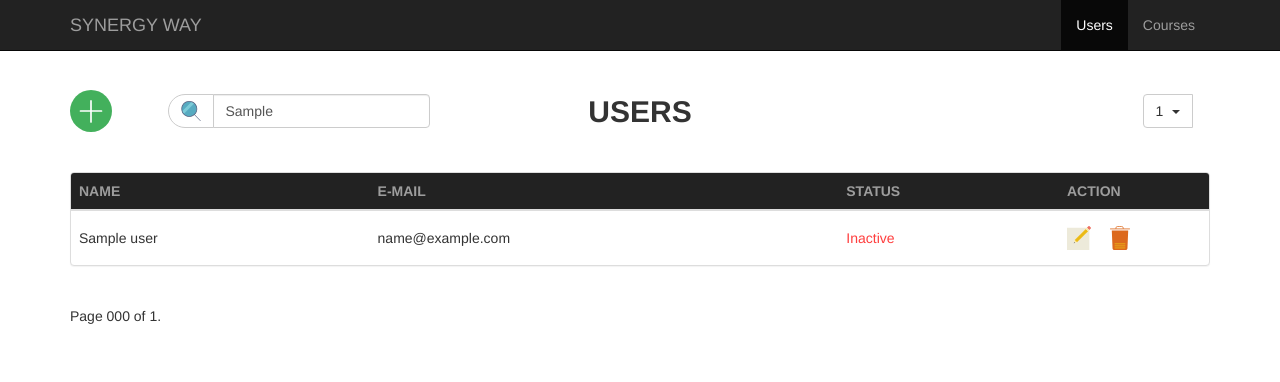
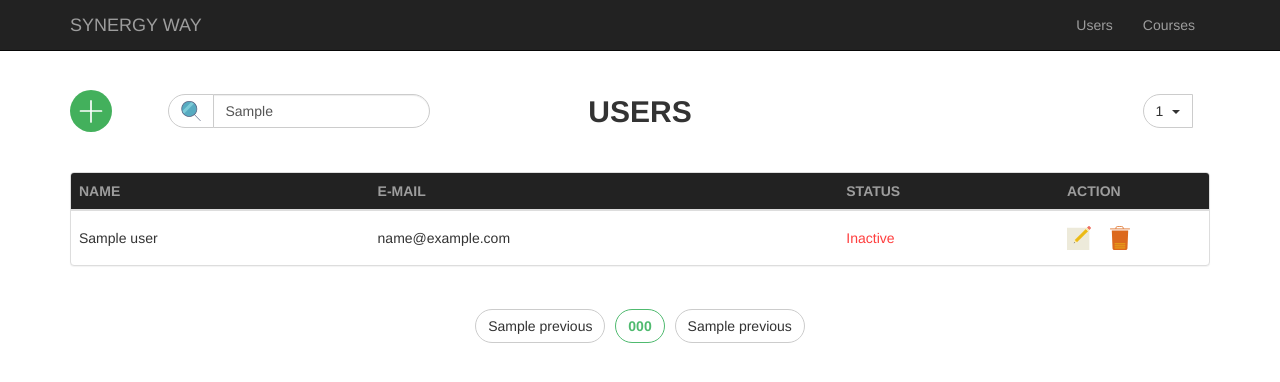
Before and after one commit to Kharmanoid/Synergy_test, a Django app: template Synergy_test/users_app/templates/user_list.html in a window 1280 px wide. Shown: the top 382 px of the page. Run offline with Django 3.2, Linux system fonts and the light colour scheme; the template is opened without the code that fills it: most values are stand-ins (such as "Sample title", 1, 10 or a date in 2020); some libraries are stand-ins or nearby versions.

Commit message:
Updated paginator plus minor changes

```diff
--- a/Synergy_test/users_app/db_access.py
+++ b/Synergy_test/users_app/db_access.py
@@ -8,7 +8,7 @@ CACHE = {}
 
 class DBConnector:
     def __init__(self):
-        self.__connection = MySQLdb.connect(db="Users", user="mysql", password="ws3d1xc")
+        self.__connection = MySQLdb.connect(db="Users")
 
     def __del__(self):
         self.__connection.close()
--- a/Synergy_test/users_app/static/css/users.css
+++ b/Synergy_test/users_app/static/css/users.css
@@ -77,3 +77,21 @@ body {
     color: #4FBA6F;
     text-align: center;
 }
+
+.pagination {
+    width: 100%;
+    text-align: center;
+}
+
+.page-num {
+    border-radius: 30px;
+    text-align: center;
+    text-decoration: none;
+    margin: 3px;
+}
+
+.current {
+    color: #4FBA6F;
+    border-color: #4FBA6F;
+    font-weight: bold;
+}
--- a/Synergy_test/users_app/templates/base_template.html
+++ b/Synergy_test/users_app/templates/base_template.html
@@ -11,6 +11,8 @@
     <link rel="stylesheet" href={% static "css/users.css" %}>
 </head>
 <body>
+    {% url 'user_list' as users_url %}
+    {% url 'course_list' as courses_url %}
     <nav class="navbar navbar-inverse navbar-fixed-top">
         <div class="container">
             <div class="navbar-header">
@@ -25,8 +27,12 @@
             </div>
             <div id="navbar" class="collapse navbar-collapse">
                 <ul class="nav navbar-nav">
-                    <li class="active"><a href="{% url 'user_list' %}">Users</a></li>
-                    <li><a href="{% url 'course_list' %}">Courses</a></li>
+                    <li {% if request.path == users_url %} class="active" {% endif %}>
+                        <a href="{% url 'user_list' %}">Users</a>
+                    </li>
+                    <li {% if request.path == courses_url %} class="active" {% endif %}>
+                        <a href="{% url 'course_list' %}">Courses</a>
+                    </li>
                 </ul>
             </div><!--/.nav-collapse -->
         </div>
--- a/Synergy_test/users_app/templates/user_list.html
+++ b/Synergy_test/users_app/templates/user_list.html
@@ -1,5 +1,6 @@
 {% extends "base_template.html" %}
 {% load static %}
+{% load paginator_tags %}
 {% block page_title %}
     Users
 {% endblock %}
@@ -20,7 +21,7 @@
                             <img src="{% static 'img/search.svg' %}" height="20" width="20">
                         </button>
                     </span>
-                    <input type="text" class="form-control" name="search" value="{{ user_search }}"
+                    <input type="text" class="form-control form-radius" name="search" value="{{ user_search }}"
                            placeholder="Search for name..." >
                 </div>
             </form>
@@ -32,7 +33,7 @@
         <div class="col-xs-1">
             <form method="get">
                 <div class="btn-group">
-                    <button type="button" class="btn btn-default dropdown-togle" data-toggle="dropdown"
+                    <button type="button" class="btn btn-default dropdown-togle form-radius" data-toggle="dropdown"
                             aria-has-popup="true" aria-expanded="false">
                         {{ user_list.paginator.per_page }}
                         <span class="caret" style="margin-left: 5px"></span>
@@ -81,21 +82,33 @@
         </table>
     </div>
 <!-- START PAGINATOR -->
-    <div class="pagination">
+    <div class="pagination" style="">
         <span class="step-links">
             {% if user_list.has_previous %}
                 <a href="{{ request.path }}?page={{ user_list.previous_page_number }}">
-                    <img src="{% static 'img/left-arrow-green.svg' %}" alt="Previous" height="24" width="24"/>
+                    <img src="{% static 'img/left-arrow-green.svg' %}" alt="Previous" height="34" width="34"/>
                 </a>
             {% endif %}
 
-            <span class="current">
-                Page {{ user_list.number }} of {{ user_list.paginator.num_pages }}.
+            {% for previous in user_list.number|previous_range %}
+                <a href="{{ request.path }}?page={{ previous }}" class="btn btn-default page-num">
+                    {{ previous }}
+                </a>
+            {% endfor %}
+
+            <span class="btn page-num current">
+                {{ user_list.number }}
             </span>
+
+            {% for next in user_list.number|next_range:user_list.paginator.num_pages %}
+                <a href="{{ request.path }}?page={{ next }}" class="btn btn-default page-num">
+                    {{ next }}
+                </a>
+            {% endfor %}
 
             {% if user_list.has_next %}
                 <a href="{{ request.path }}?page={{user_list.next_page_number }}">
-                    <img src="{% static 'img/right-arrow-green.svg' %}" alt="Next" height="24" width="24"/>
+                    <img src="{% static 'img/right-arrow-green.svg' %}" alt="Next" height="34" width="34"/>
                 </a>
             {% endif %}
         </span>
```
Also changed, not shown: Synergy_test/users_app/templatetags/paginator_tags.py (added, +20 -0 lines), Synergy_test/users_app/templatetags/url_tags.py (deleted, +0 -9 lines).
